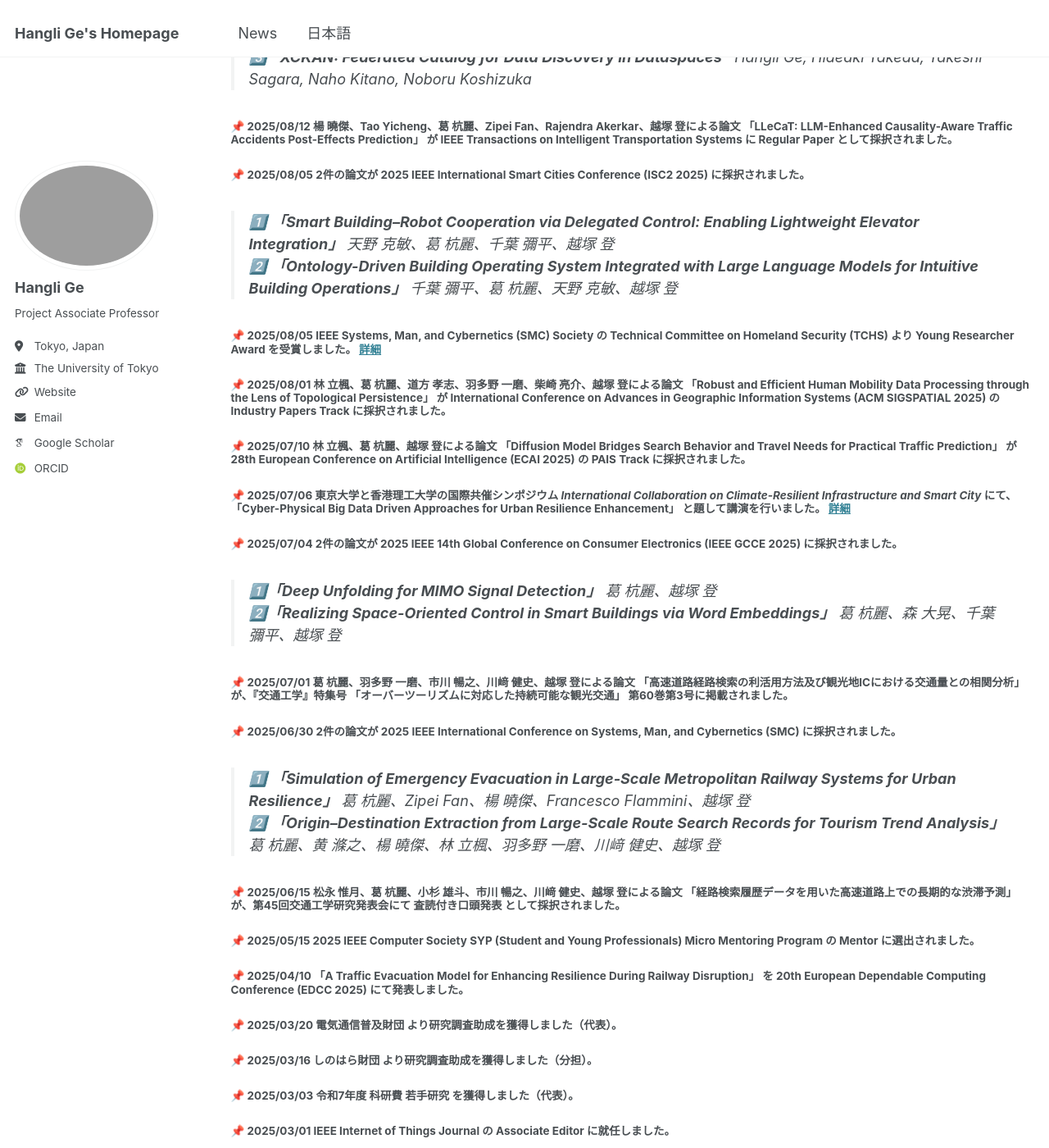
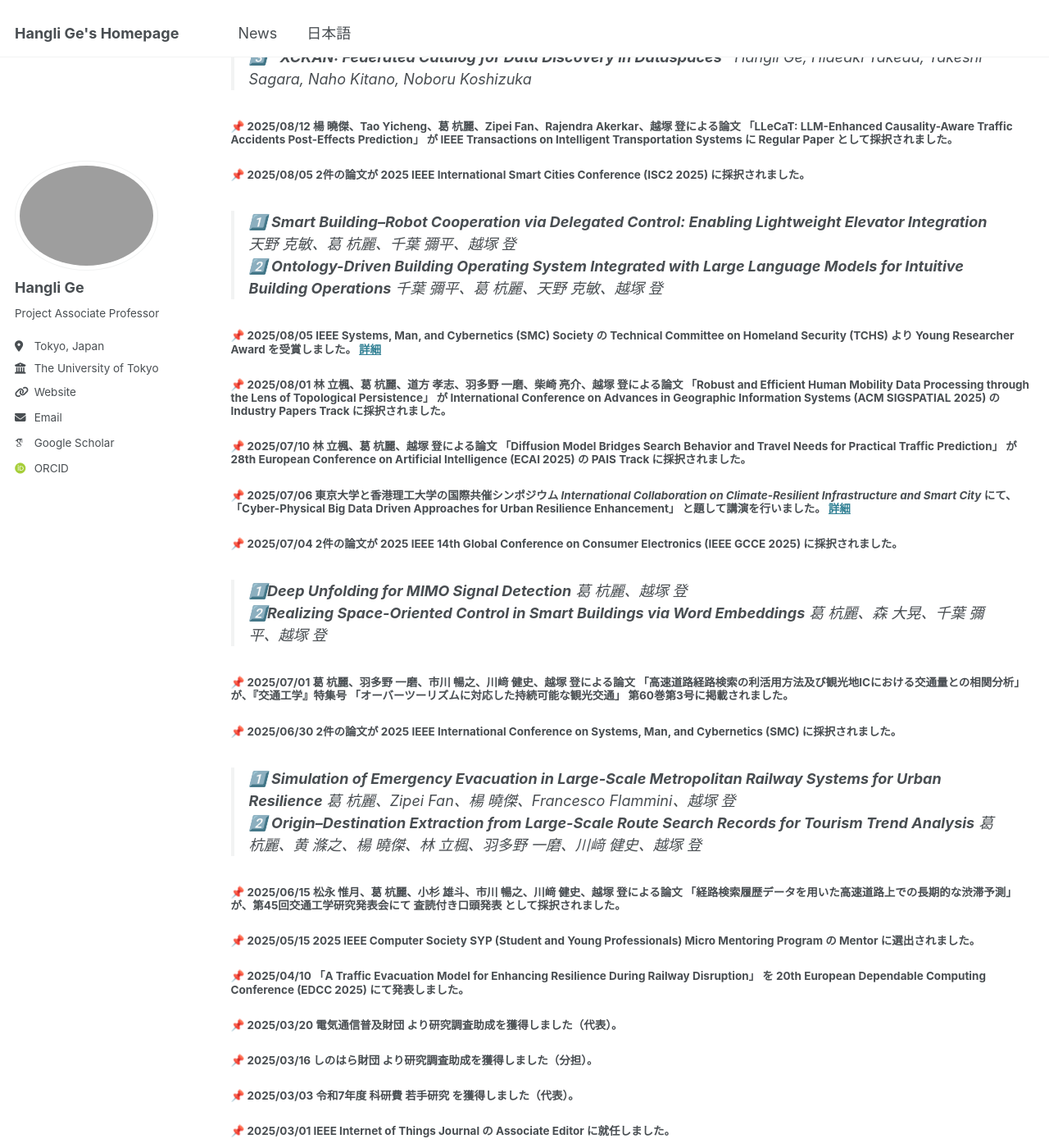
Before and after one commit to christie888/christie888.github.io, a Jekyll site: the page built from _pages/post_jp.md, in a window 1280 px wide and 1400 px high, scrolled down 710 px. Shown: the whole window at 82% size. Built offline with Jekyll 4.4.1, drawn with Linux system fonts in a browser that asks for light colours; some web fonts are replaced.

Commit message:
Update post_jp.md

```diff
--- a/_pages/post_jp.md
+++ b/_pages/post_jp.md
@@ -24,8 +24,8 @@ permalink: post_jp/
 ##### 📌 2025/08/12 楊 曉傑、Tao Yicheng、葛 杭麗、Zipei Fan、Rajendra Akerkar、越塚 登による論文 **「LLeCaT: LLM-Enhanced Causality-Aware Traffic Accidents Post-Effects Prediction」** が **IEEE Transactions on Intelligent Transportation Systems** に **Regular Paper** として採択されました。
 
 ##### 📌 2025/08/05 2件の論文が **2025 IEEE International Smart Cities Conference (ISC2 2025)** に採択されました。
-> 1️⃣ **「Smart Building–Robot Cooperation via Delegated Control: Enabling Lightweight Elevator Integration」** 天野 克敏、葛 杭麗、千葉 彌平、越塚 登  <br>
-> 2️⃣ **「Ontology-Driven Building Operating System Integrated with Large Language Models for Intuitive Building Operations」** 千葉 彌平、葛 杭麗、天野 克敏、越塚 登
+> 1️⃣ **Smart Building–Robot Cooperation via Delegated Control: Enabling Lightweight Elevator Integration** 天野 克敏、葛 杭麗、千葉 彌平、越塚 登  <br>
+> 2️⃣ **Ontology-Driven Building Operating System Integrated with Large Language Models for Intuitive Building Operations** 千葉 彌平、葛 杭麗、天野 克敏、越塚 登
 
 ##### 📌 2025/08/05 IEEE Systems, Man, and Cybernetics (SMC) Society の Technical Committee on Homeland Security (TCHS) より **Young Researcher Award** を受賞しました。 [詳細](https://www.ieee-csr.org/awards/#ieee-smc-tchs)
 
@@ -37,13 +37,13 @@ permalink: post_jp/
 
 ##### 📌 2025/07/04 2件の論文が **2025 IEEE 14th Global Conference on Consumer Electronics (IEEE GCCE 2025)** に採択されました。
 
-> 1️⃣**「Deep Unfolding for MIMO Signal Detection」** 葛 杭麗、越塚 登  <br>2️⃣**「Realizing Space-Oriented Control in Smart Buildings via Word Embeddings」**  葛 杭麗、森 大晃、千葉 彌平、越塚 登
+> 1️⃣**Deep Unfolding for MIMO Signal Detection** 葛 杭麗、越塚 登  <br>2️⃣**Realizing Space-Oriented Control in Smart Buildings via Word Embeddings**  葛 杭麗、森 大晃、千葉 彌平、越塚 登
 
 ##### 📌 2025/07/01 葛 杭麗、羽多野 一磨、市川 暢之、川﨑 健史、越塚 登による論文 **「高速道路経路検索の利活用方法及び観光地ICにおける交通量との相関分析」** が、『交通工学』特集号 **「オーバーツーリズムに対応した持続可能な観光交通」** 第60巻第3号に掲載されました。
 
 ##### 📌 2025/06/30 2件の論文が **2025 IEEE International Conference on Systems, Man, and Cybernetics (SMC)** に採択されました。
 
-> 1️⃣ **「Simulation of Emergency Evacuation in Large-Scale Metropolitan Railway Systems for Urban Resilience」** 葛 杭麗、Zipei Fan、楊 曉傑、Francesco Flammini、越塚 登 <br> 2️⃣ **「Origin–Destination Extraction from Large-Scale Route Search Records for Tourism Trend Analysis」** 葛 杭麗、黄 滌之、楊 曉傑、林 立楓、羽多野 一磨、川﨑 健史、越塚 登
+> 1️⃣ **Simulation of Emergency Evacuation in Large-Scale Metropolitan Railway Systems for Urban Resilience** 葛 杭麗、Zipei Fan、楊 曉傑、Francesco Flammini、越塚 登 <br> 2️⃣ **Origin–Destination Extraction from Large-Scale Route Search Records for Tourism Trend Analysis** 葛 杭麗、黄 滌之、楊 曉傑、林 立楓、羽多野 一磨、川﨑 健史、越塚 登
 
 ##### 📌 2025/06/15 松永 惟月、葛 杭麗、小杉 雄斗、市川 暢之、川﨑 健史、越塚 登による論文 **「経路検索履歴データを用いた高速道路上での長期的な渋滞予測」** が、第45回交通工学研究発表会にて **査読付き口頭発表** として採択されました。
 
```
